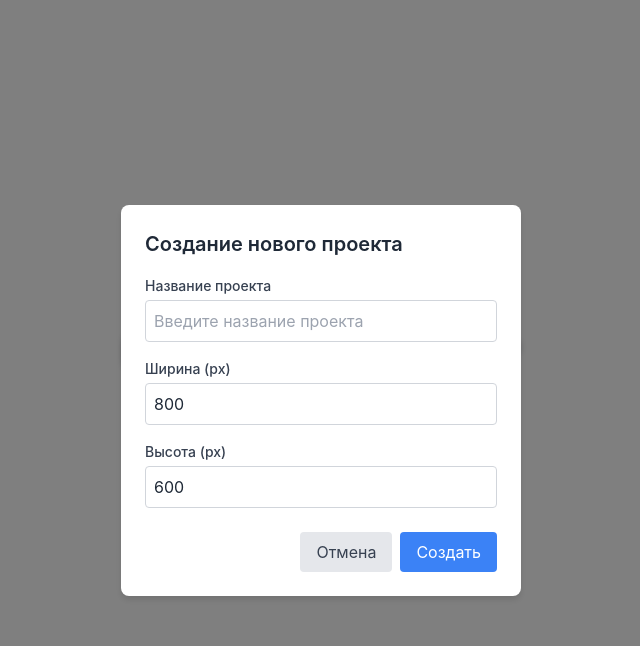
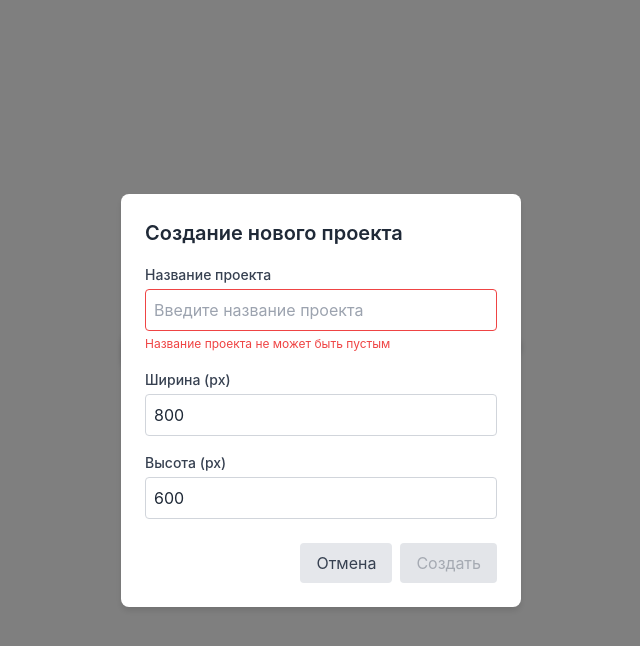
Before and after one commit to NikolausA/pen-and-brush, a React (Vite) app in the folder frontend/: page / in a window 1280 px wide. Both pictures are taken after a click on the button "Новый проект". Shown: the top 646 px of the page, without its empty margins (319-959 px from the left). Built offline with nearby package versions, Linux system fonts and the light colour scheme.

Commit message:
feat: added valid in modal window

```diff
--- a/frontend/src/components/ordinary/button/button.module.scss
+++ b/frontend/src/components/ordinary/button/button.module.scss
@@ -8,11 +8,11 @@
   cursor: pointer;
   transition: background-color 0.2s;
 
-  &:hover {
+  &:hover:not(.disabled) {
     background-color: #2563eb;
   }
 
-  &:focus {
+  &:focus:not(.disabled) {
     outline: none;
     box-shadow: 0 0 0 2px rgba(59, 130, 246, 0.5);
   }
@@ -28,12 +28,19 @@
   cursor: pointer;
   transition: background-color 0.2s;
 
-  &:hover {
+  &:hover:not(.disabled) {
     background-color: #d1d5db;
   }
 
-  &:focus {
+  &:focus:not(.disabled) {
     outline: none;
     box-shadow: 0 0 0 2px rgba(107, 114, 128, 0.5);
   }
 }
+
+.disabled {
+  background-color: #d1d5db;
+  color: #6b7280;
+  cursor: not-allowed;
+  opacity: 0.6;
+}
--- a/frontend/src/components/ordinary/button/button.tsx
+++ b/frontend/src/components/ordinary/button/button.tsx
@@ -5,12 +5,14 @@ import styles from './button.module.scss';
 export const Button = ({
   onClick,
   children,
-  variant = 'primary'
+  variant = 'primary',
+  disabled = false,
 }: IButtonProps) => {
   return (
     <button
       onClick={onClick}
-      className={variant === 'primary' ? styles.primaryButton : styles.secondaryButton}
+      className={`${variant === 'primary' ? styles.primaryButton : styles.secondaryButton} ${disabled ? styles.disabled : ''}`}
+      disabled={disabled}
     >
       {children}
     </button>
--- a/frontend/src/components/ordinary/input/input.module.scss
+++ b/frontend/src/components/ordinary/input/input.module.scss
@@ -29,3 +29,14 @@
     color: #9ca3af;
   }
 }
+
+.inputError {
+  border-color: #ef4444;
+}
+
+.errorMessage {
+  display: block;
+  font-size: 0.75rem;
+  color: #ef4444;
+  margin-top: 4px;
+}
--- a/frontend/src/components/ordinary/input/input.tsx
+++ b/frontend/src/components/ordinary/input/input.tsx
@@ -8,7 +8,8 @@ export const Input = ({
   type,
   value,
   onChange,
-  placeholder
+  placeholder,
+  error
 }: IInputProps) => {
   return (
     <div className={styles.formGroup}>
@@ -20,9 +21,10 @@ export const Input = ({
         type={type}
         value={value}
         onChange={onChange}
-        className={styles.input}
+        className={`${styles.input} ${error ? styles.inputError : ''}`}
         placeholder={placeholder}
       />
+      {error && <span className={styles.errorMessage}>{error}</span>}
     </div>
   );
 };
--- a/frontend/src/components/simple/new-project-modal/new-project-modal.tsx
+++ b/frontend/src/components/simple/new-project-modal/new-project-modal.tsx
@@ -1,21 +1,25 @@
-import { useState } from 'react';
 import { useNavigate } from 'react-router-dom';
 
-import { Input, Button } from '@/components/ordinary';
+import { Input } from '@/components/ordinary';
+import { Button } from '@/components/ordinary';
 import type { INewProjectModalProps } from '@/core/types/interfaces';
 import { NEW_PROJECT_MODAL_INPUTS } from '@/core/constants';
+import { useProjectFormValidation } from '@/core/hooks';
 
 import styles from './new-project-modal.module.scss';
 
 export const NewProjectModal = ({ isOpen, onClose }: INewProjectModalProps) => {
-  const [name, setName] = useState('');
-  const [width, setWidth] = useState(800);
-  const [height, setHeight] = useState(600);
+  const { values, errors, isValid, handleChange } = useProjectFormValidation({
+    name: '',
+    width: 800,
+    height: 600,
+  });
   const navigate = useNavigate();
 
   if (!isOpen) return null;
 
   const handleCreate = async () => {
+    if (!isValid) return;
     try {
       const projectId = 1234;
       navigate(`/projects/${projectId}`);
@@ -27,13 +31,10 @@ export const NewProjectModal = ({ isOpen, onClose }: INewProjectModalProps) => {
 
   const inputs = NEW_PROJECT_MODAL_INPUTS.map((input) => ({
     ...input,
-    value: input.id === 'name' ? name : input.id === 'width' ? width : height,
-    onChange:
-      input.id === 'name'
-        ? (e: React.ChangeEvent<HTMLInputElement>) => setName(e.target.value)
-        : input.id === 'width'
-        ? (e: React.ChangeEvent<HTMLInputElement>) => setWidth(Number(e.target.value))
-        : (e: React.ChangeEvent<HTMLInputElement>) => setHeight(Number(e.target.value)),
+    value: values[input.id as keyof typeof values],
+    onChange: (e: React.ChangeEvent<HTMLInputElement>) =>
+      handleChange(input.id, input.id === 'name' ? e.target.value : Number(e.target.value)),
+    error: errors[input.id],
   }));
 
   return (
@@ -42,16 +43,22 @@ export const NewProjectModal = ({ isOpen, onClose }: INewProjectModalProps) => {
       <div className={styles.modalContent}>
         <h2 className={styles.modalTitle}>Создание нового проекта</h2>
         {inputs.map((input) => (
-          <Input key={input.id} id={input.id} label={input.label}
-            type={input.type} value={input.value} onChange={input.onChange}
+          <Input
+            key={input.id}
+            id={input.id}
+            label={input.label}
+            type={input.type}
+            value={input.value}
+            onChange={input.onChange}
             placeholder={input.placeholder}
+            error={input.error}
           />
         ))}
         <div className={styles.buttonGroup}>
           <Button onClick={onClose} variant="secondary">
             Отмена
           </Button>
-          <Button onClick={handleCreate} variant="primary">
+          <Button onClick={handleCreate} variant="primary" disabled={!isValid}>
             Создать
           </Button>
         </div>
--- a/frontend/src/core/hooks/index.ts
+++ b/frontend/src/core/hooks/index.ts
@@ -0,0 +1 @@
+export * from './use-project-form-validation';
--- /dev/null
+++ b/frontend/src/core/hooks/use-project-form-validation.ts
@@ -0,0 +1,76 @@
+import { useState, useEffect } from 'react';
+
+interface FormValues {
+  name: string;
+  width: number;
+  height: number;
+}
+
+interface FormErrors {
+  [key: string]: string;
+}
+
+interface ProjectFormValidation {
+  values: FormValues;
+  errors: FormErrors;
+  isValid: boolean;
+  handleChange: (id: string, value: string | number) => void;
+}
+
+export const useProjectFormValidation = (initialValues: FormValues): ProjectFormValidation => {
+  const [values, setValues] = useState<FormValues>(initialValues);
+  const [errors, setErrors] = useState<FormErrors>({});
+  const [isValid, setIsValid] = useState(false);
+
+  const validateField = (id: string, value: string | number): string => {
+    switch (id) {
+      case 'name':
+        return value.toString().trim() === '' ? 'Название проекта не может быть пустым' : '';
+      case 'width':
+        if (value.toString().trim() === '') return 'Ширина не может быть пустой';
+        if (Number(value) <= 0) return 'Ширина должна быть больше 0';
+        if (Number(value) < 100) return 'Ширина должна быть не менее 100 пикселей';
+        return '';
+      case 'height':
+        if (value.toString().trim() === '') return 'Высота не может быть пустой';
+        if (Number(value) <= 0) return 'Высота должна быть больше 0';
+        if (Number(value) < 100) return 'Высота должна быть не менее 100 пикселей';
+        return '';
+      default:
+        return '';
+    }
+  };
+
+  const validateForm = (values: FormValues): { errors: FormErrors; isValid: boolean } => {
+    const newErrors: FormErrors = {
+      name: validateField('name', values.name),
+      width: validateField('width', values.width),
+      height: validateField('height', values.height),
+    };
+    const formIsValid = Object.values(newErrors).every((error) => error === '');
+    return { errors: newErrors, isValid: formIsValid };
+  };
+
+  useEffect(() => {
+    const { errors: initialErrors, isValid: initialIsValid } = validateForm(values);
+    setErrors(initialErrors);
+    setIsValid(initialIsValid);
+  }, [ ]);
+
+  const handleChange = (id: string, value: string | number) => {
+    const newValue = id === 'name' ? value.toString() : Number(value);
+    const newValues = { ...values, [id]: newValue };
+    const { errors: newErrors, isValid: formIsValid } = validateForm(newValues);
+
+    setValues(newValues);
+    setErrors(newErrors);
+    setIsValid(formIsValid);
+  };
+
+  return {
+    values,
+    errors,
+    isValid,
+    handleChange,
+  };
+};
--- a/frontend/src/core/types/interfaces/iordinary/ibuttons.ts
+++ b/frontend/src/core/types/interfaces/iordinary/ibuttons.ts
@@ -7,4 +7,5 @@ export interface IButtonProps {
   onClick: () => void;
   children: React.ReactNode;
   variant?: 'primary' | 'secondary';
+  disabled?: boolean;
 }
--- a/frontend/src/core/types/interfaces/iordinary/iinput.ts
+++ b/frontend/src/core/types/interfaces/iordinary/iinput.ts
@@ -7,6 +7,7 @@ export interface IInputProps {
   value: string | number;
   onChange: (e: ChangeEvent<HTMLInputElement>) => void;
   placeholder?: string;
+  error?: string;
 }
 
 export interface IInputConfig {
```
